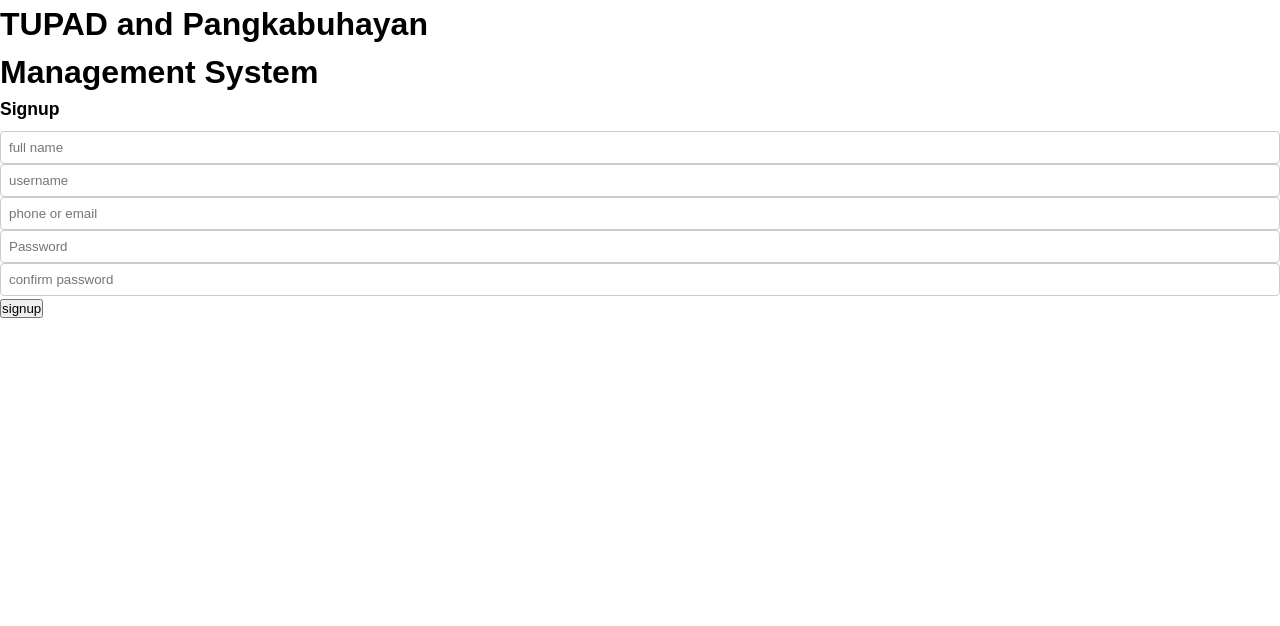
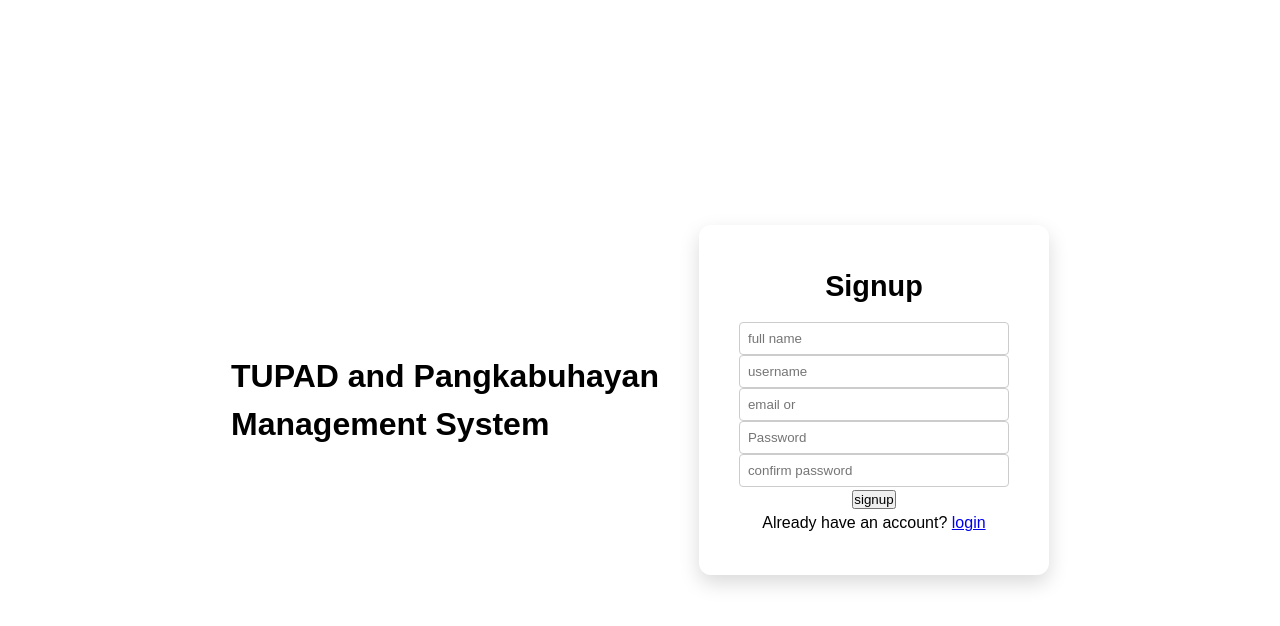
Before and after one commit to rovinrey/CapstoneProject, a React (Vite) app: page /signup in a window 1280 px wide. Shown: the top 626 px of the page. Built offline with nearby package versions, Linux system fonts and the light colour scheme.

Commit message:
fixed the admin UI

```diff
--- a/src/Components/Admin/Dashboard.tsx
+++ b/src/Components/Admin/Dashboard.tsx
@@ -12,7 +12,7 @@ function Dashboard() {
 
       <div className="dashboard-card-container">
         <DashboardCard number={0} name="Total Beneficiaries" />
-        <DashboardCard number={0} name="Active Programs" />
+        <DashboardCard number={2} name="Active Programs" />
         <DashboardCard number={0} name="Total Distributed" />
         <DashboardCard number={0} name="Employment Rate" />
       </div>
--- a/src/Components/Admin/Pages/LoginPage.tsx
+++ b/src/Components/Admin/Pages/LoginPage.tsx
@@ -1,7 +1,6 @@
 import { useState } from "react";
 import { useNavigate, Link } from "react-router-dom";
 import './LoginPage.css'
-import SignUpPage from "./SignUpPage";
 
 //import SignUpPage from "./SignUpPage";
 
@@ -18,7 +17,7 @@ export default function Login() {
     if (username === "admin" && password === "admin123") {
       navigate("/Dashboard");
     } else if (username === "beneficiary" && password === "pass123") {
-      navigate("/BeneficiaryDashboard") ;
+      navigate("/BeneficiaryDashboard");
     } else {
       alert("Invalid credentials!");
     }
@@ -26,7 +25,7 @@ export default function Login() {
 
   return (
     <div className="login-container">
-      <h1>TUPAD and Pangkabuhayan <br/>Management System</h1>
+      <h1>TUPAD and Pangkabuhayan <br />Management System</h1>
       <form onSubmit={handleLogin} className="login-box">
         <h2 className="login-title">Login</h2>
 
@@ -53,8 +52,9 @@ export default function Login() {
         </button>
 
         <p
-        style={{padding: '10px'}}
-        >Don't have an account? </p> <Link to={"/SignUpPage"}  {...SignUpPage} ></Link>
+          style={{ padding: '10px' }}
+        >Don't have an account? </p> <Link
+          style={{ textDecoration: 'none' }} to={"/signup"}>signup</Link>
 
       </form>
     </div>
--- a/src/Components/Admin/Pages/Programs.css
+++ b/src/Components/Admin/Pages/Programs.css
@@ -3,15 +3,17 @@
     width: 300px;
     height: 300px;
     border-radius: 10px;
-    margin-right: 20px;
     margin-top: 20px;
     padding: 20px;
     border: 2px solid;
     border-color: rgb(228, 228, 228);
+
 }
 .program-list {
-    display: flex;
-    flex-direction: row;
+    display: grid;
+    grid-template-columns: 1fr 1fr 1fr 1fr;
+    gap: 10px;
+
 }
 .search-program {
     width: 300px;
--- a/src/Components/Admin/Pages/Programs.tsx
+++ b/src/Components/Admin/Pages/Programs.tsx
@@ -35,6 +35,40 @@ function Programs() {
                     Coordinator={'Maria Rodriguez'}
                     Location={'Juban Sorsogon'}
                 />
+                 <ProgramsCard
+                    name={'GIP'}
+                    status={'active'}
+                    ProjectName={'Community Cleaning Initiative'}
+                    Desc={'Street cleaning and beautification program for urban areas'}
+                    BeneficiaryNum={10}
+                    DateRange={0}
+                    Amount={0}
+                    Coordinator={'Maria Rodriguez'}
+                    Location={'Juban Sorsogon'}
+                />
+                 <ProgramsCard
+                    name={'SPES'}
+                    status={'active'}
+                    ProjectName={'Community Cleaning Initiative'}
+                    Desc={'Street cleaning and beautification program for urban areas'}
+                    BeneficiaryNum={45 / 60}
+                    DateRange={0}
+                    Amount={0}
+                    Coordinator={'Maria Rodriguez'}
+                    Location={'Juban Sorsogon'}
+                />
+                 <ProgramsCard
+                    name={'JOB SEEKERS'}
+                    status={'active'}
+                    ProjectName={'Community Cleaning Initiative'}
+                    Desc={'Street cleaning and beautification program for urban areas'}
+                    BeneficiaryNum={45 / 60}
+                    DateRange={0}
+                    Amount={0}
+                    Coordinator={'Maria Rodriguez'}
+                    Location={'Juban Sorsogon'}
+                />
+
             </div>
         </>
     );
--- a/src/Components/Admin/Pages/SignUpPage.tsx
+++ b/src/Components/Admin/Pages/SignUpPage.tsx
@@ -1,27 +1,53 @@
-//import { useState } from "react";
+import { Link } from "react-router-dom";
+//import React from "react";
+//import axios from "axios";
+
 function SignUpPage() {
+    //
+    //const handleSubmit() {
 
+    //}
     return (
         <>
-            <div className="signUp-container">
+            <div style={{
+                display: 'flex',
+                alignItems: 'center',
+                justifyContent: 'center',
+                height: '100vh',
+                gap: '40px',
+                fontFamily: 'arial, san-serif'
+
+            }}>
                 <h1>TUPAD and Pangkabuhayan <br />Management System</h1>
-                <form >
-                    <h2 className="sign-up-form">Signup</h2>
+                <form style={{
+                    backgroundColor: '#fff',
+                    padding: '2.5rem',
+                    borderRadius: '12px',
+                    boxShadow: '0px 8px 20px rgba(0, 0, 0, 0.15)',
+                    width: '350px',
+                    textAlign: 'center'
+                }}>
+                    <h2 style={{
+                        fontSize: '1.8rem',
+
+                    }}>Signup</h2>
+
 
                     <input
                         type="text"
                         placeholder="full name"
                     />
+
                     <input
                         type="text"
                         placeholder="username"
                     />
                     <input
                         type="text"
-                        placeholder="phone or email"
+                        placeholder="email or "
                     />
-                      <input
-                        type="password"
+                    <input
+                        type="text"
                         placeholder="Password"
                     />
                     <input
@@ -32,6 +58,11 @@ function SignUpPage() {
                     <button type="submit" className="sign-up-button">
                         signup
                     </button>
+                    <p>Already have an account? <Link to={'/login'}>login
+                    </Link>
+
+                    </p>
+
                 </form>
             </div>
         </>
--- a/src/Components/Admin/summaryCard.css
+++ b/src/Components/Admin/summaryCard.css
@@ -7,8 +7,9 @@
     border-color: rgb(227, 227, 227);
     padding: 10px;
 }
-.dashboard-card h3 {
+.dashboard-card h4 {
     font-size: 40px;
+    font-weight: lighter;
 }
 .dashboard-card-container {
     display: flex;
--- a/src/Components/Admin/summaryCard.tsx
+++ b/src/Components/Admin/summaryCard.tsx
@@ -6,7 +6,7 @@ function DashboardCard({ number, name , icon}: { number: number; name: string, i
         <div className='container'>
             <div className='dashboard-card'>
                 <p>{name}</p>
-                <h3>{number}</h3>
+                <h4>{number}</h4>
                 <p className='icon'>{icon}</p>
 
             </div>
--- a/src/Components/Beneficiaries/TabsLInk/Apply.tsx
+++ b/src/Components/Beneficiaries/TabsLInk/Apply.tsx
@@ -44,15 +44,10 @@ function ApplicationForm({ onCancel, onSubmitData }: { onCancel: () => void, onS
     const handleSubmit = (e: React.FormEvent) => {
         e.preventDefault();
 
-        // 1. Call the prop function and pass the final form data object
         onSubmitData(formData);
 
         console.log("Form Data Submitted:", formData);
 
-        // Optional: Clear the form state after successful submission
-        // setFormData({ /* initial empty state here */ });
-
-        // Call onCancel to close the form after successful submission
         if (onCancel) {
             onCancel();
         }
```
Also changed, not shown: src/widgets/graph.tsx (added, +7 -0 lines). Lines whose indentation alone changed are shown as unchanged.
